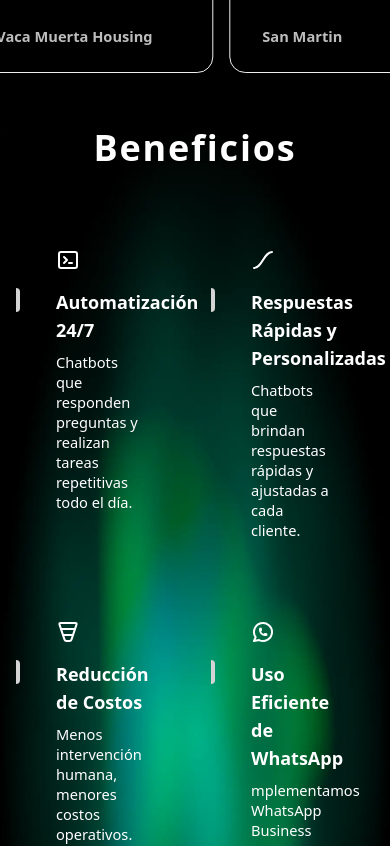
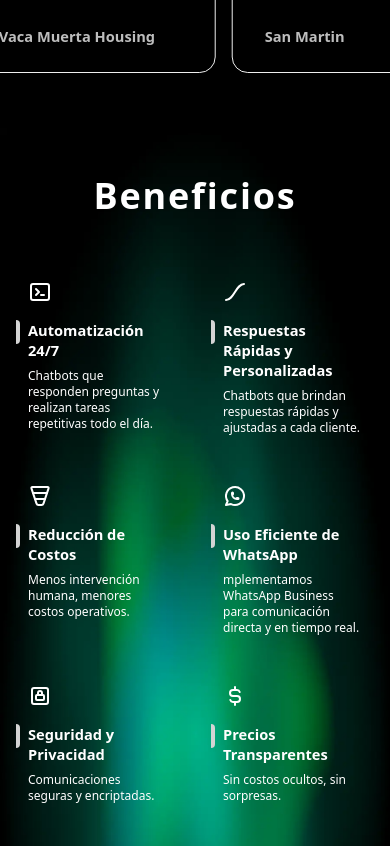
Before and after one commit to deevpfa/bot-wsp, a Next.js app: page / in a window 390 px wide. Shown: the part 1320-2166 px from the top of the page. Built offline with nearby package versions, Linux system fonts and the light colour scheme; no server answers.

Commit message:
add bg and feature

```diff
--- a/src/components/Feature.tsx
+++ b/src/components/Feature.tsx
@@ -72,27 +72,27 @@ const Feature = ({
     return (
         <div
             className={cn(
-                "flex flex-col px-4 lg:px-0 lg:border-r-[0.2px] py-10 relative group/feature text-white",
+                "flex flex-col px-4 lg:px-0  lg:border-r-[0.2px] py-6 lg:py-10 relative group/feature text-white",
                 (index === 0 || index === 3) && "lg:border-l-[0.2px] text-white",
                 index < 3 && "lg:border-b-[0.2px] text-white"
             )}
         >
             {index < 3 && (
-                <div className="opacity-0 group-hover/feature:opacity-100 transition duration-200 absolute inset-0 h-full w-full bg-gradient-to-t from-colors-neutral-600 to-transparent pointer-events-none" />
+                <div className="opacity-0 lg:group-hover/feature:opacity-100 transition duration-200 absolute inset-0 h-full w-full bg-gradient-to-t from-colors-neutral-600 to-transparent pointer-events-none" />
             )}
             {index >= 3 && (
-                <div className="opacity-0 group-hover/feature:opacity-100 transition duration-200 absolute inset-0 h-full w-full bg-gradient-to-b from-colors-neutral-600 to-transparent pointer-events-none" />
+                <div className="opacity-0 lg:group-hover/feature:opacity-100 transition duration-200 absolute inset-0 h-full w-full bg-gradient-to-b from-colors-neutral-600 to-transparent pointer-events-none" />
             )}
-            <div className="mb-4 relative z-10 px-10 text-white dark:text-white">
+            <div className="mb-4 relative z-10 px-3 lg:px-10 text-white dark:text-white">
                 {icon}
             </div>
-            <div className="text-lg font-bold mb-2 relative z-10 px-10">
-                <div className="absolute left-0 inset-y-0 h-6 group-hover/feature:h-8 w-1 rounded-tr-full rounded-br-full bg-colors-neutral-300  transition-all duration-200 origin-center" />
-                <span className="group-hover/feature:translate-x-2 transition duration-200 inline-block text-white dark:text-white">
+            <div className="lg:text-lg text-sm font-bold mb-2 relative z-10 px-3 lg:px-10">
+                <div className="absolute left-0 inset-y-0 h-6 lg:group-hover/feature:h-8 w-1 rounded-tr-full rounded-br-full bg-colors-neutral-300  transition-all duration-200 origin-center" />
+                <span className="lg:group-hover/feature:translate-x-2 transition duration-200 inline-block text-white dark:text-white">
                     {title}
                 </span>
             </div>
-            <p className="text-sm text-white dark:text-white max-w-xs relative z-10 px-10">
+            <p className="lg:text-sm text-xs text-white dark:text-white max-w-xs relative z-10 px-3 lg:px-10">
                 {description}
             </p>
         </div>
--- a/src/pages/index.tsx
+++ b/src/pages/index.tsx
@@ -133,7 +133,7 @@ export default function Home() {
 
       <div className='bg-green'>
         {/* BENEFICIOS */}
-        <section className='md:py-24' id='benefits'>
+        <section className='py-12 md:py-24' id='benefits'>
           <div className='flex justify-center items-center'>
             <h1 className='text-white text-4xl font-semibold tracking-wider'>Beneficios</h1>
           </div>
```
